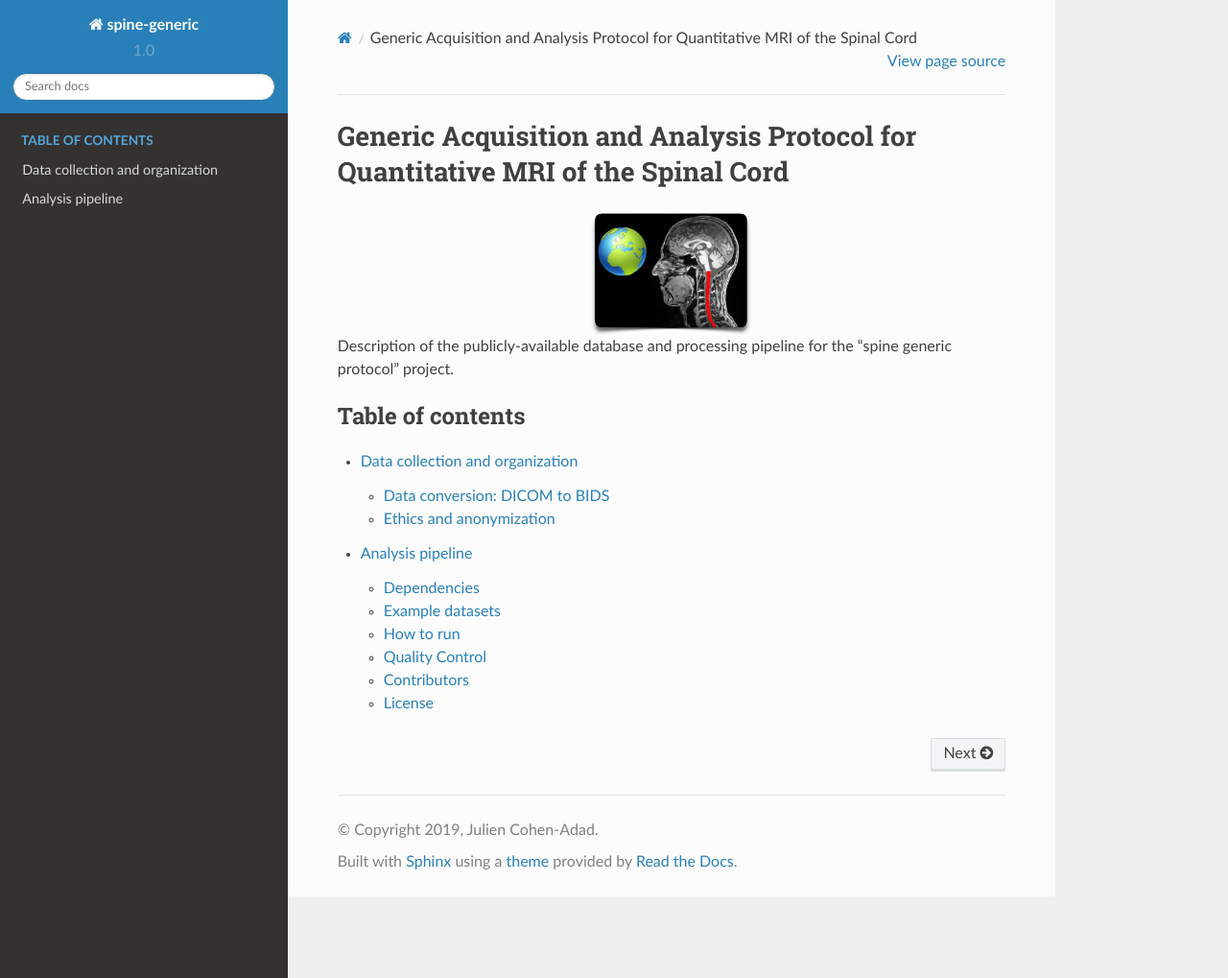
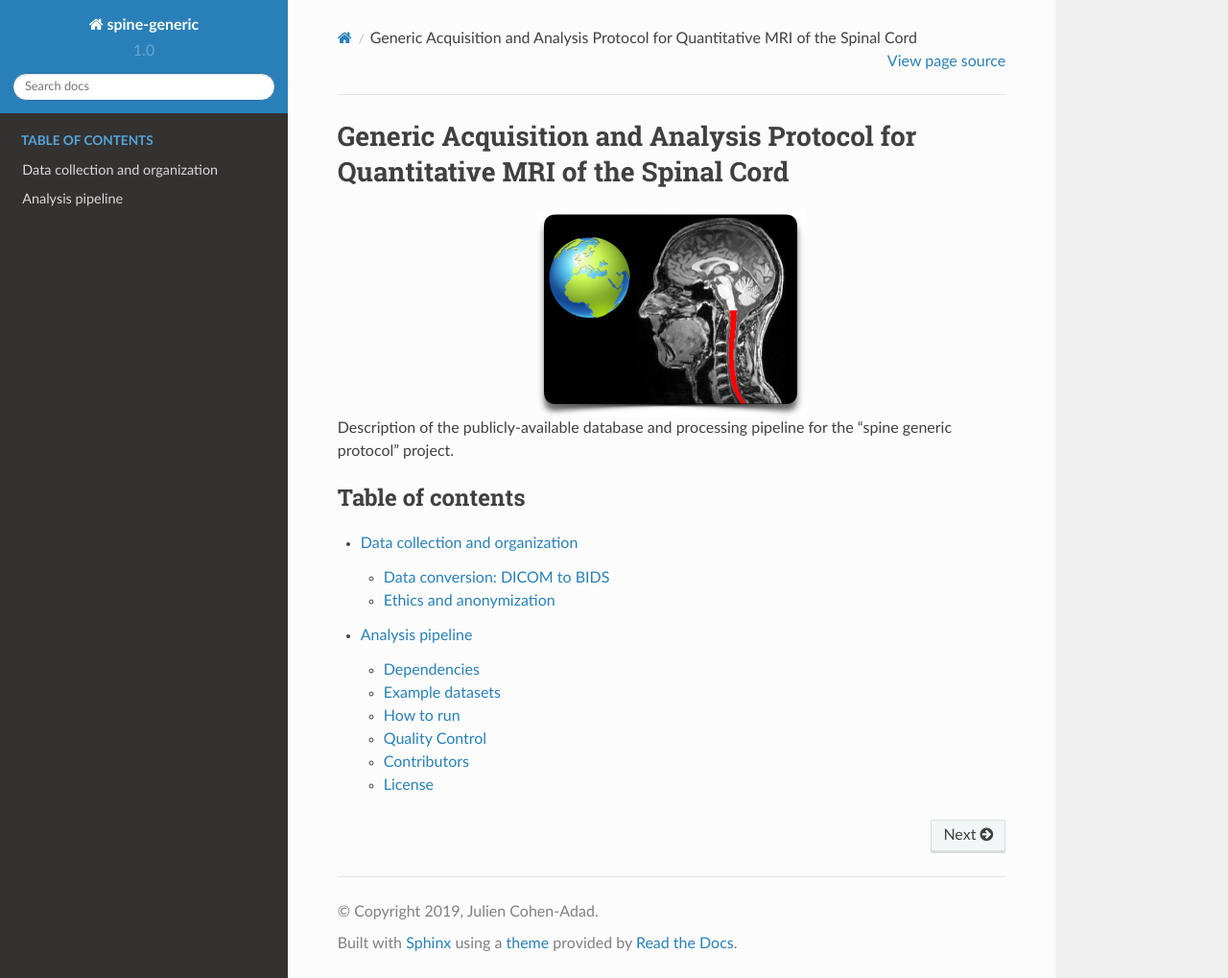
Before and after one commit to spine-generic/spine-generic, a Sphinx documentation site: the page built from docs/index.rst, in a window 1280 px wide and 1019 px high. Shown: the whole window at 96% size. Built offline with Sphinx 7.4.7 and the Read the Docs theme 2.0.0, drawn with Linux system fonts in a browser that asks for light colours.

Commit message:
index.rst: Updated figure size

```diff
--- a/docs/index.rst
+++ b/docs/index.rst
@@ -2,7 +2,7 @@ Generic Acquisition and Analysis Protocol for Quantitative MRI of the Spinal Cor
 =================================================================================
 
 .. image:: _static/logo_spinegeneric.png
-   :scale: 30 %
+   :scale: 50 %
    :alt: alternate text
    :align: center
 
```
